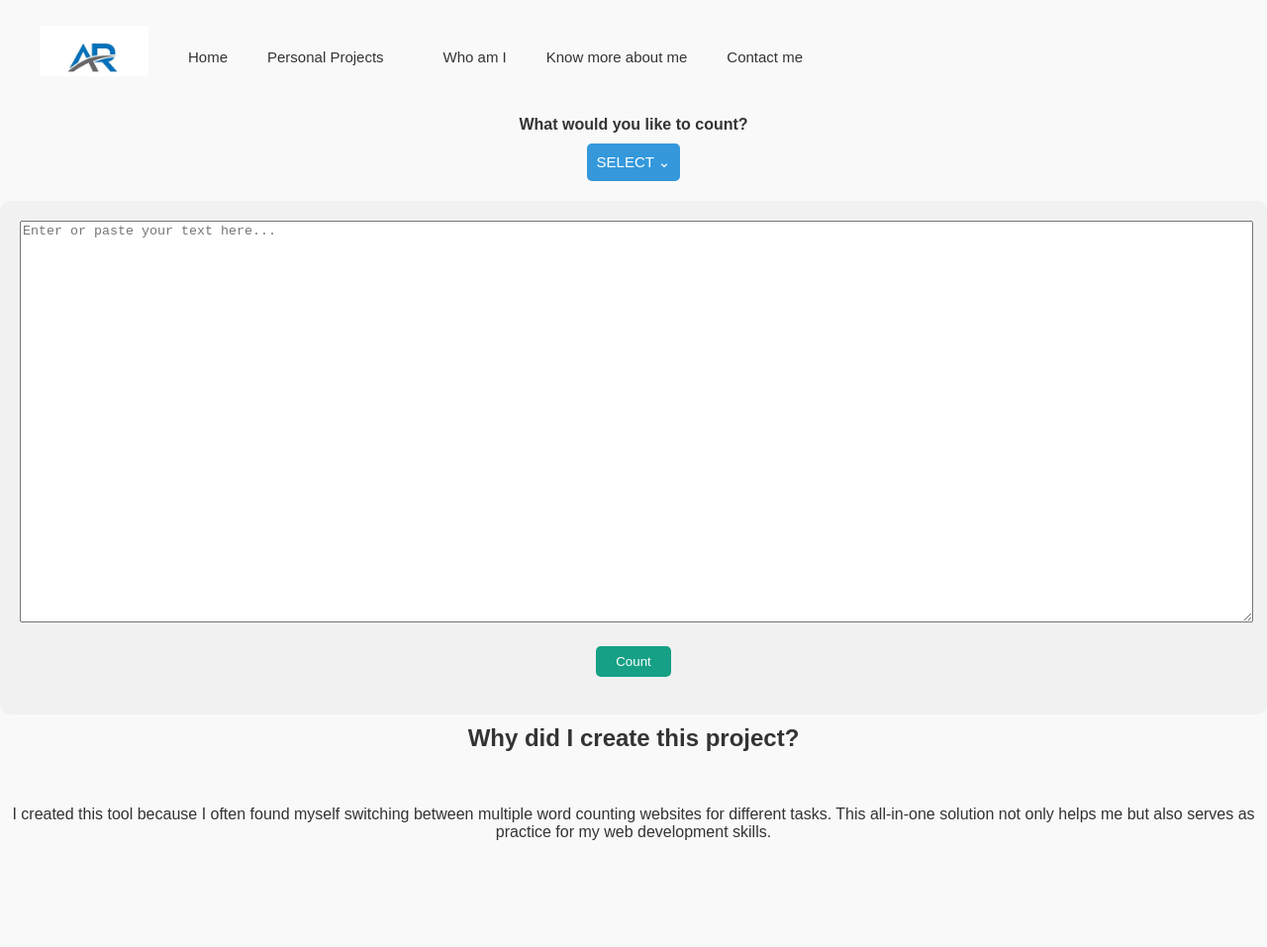
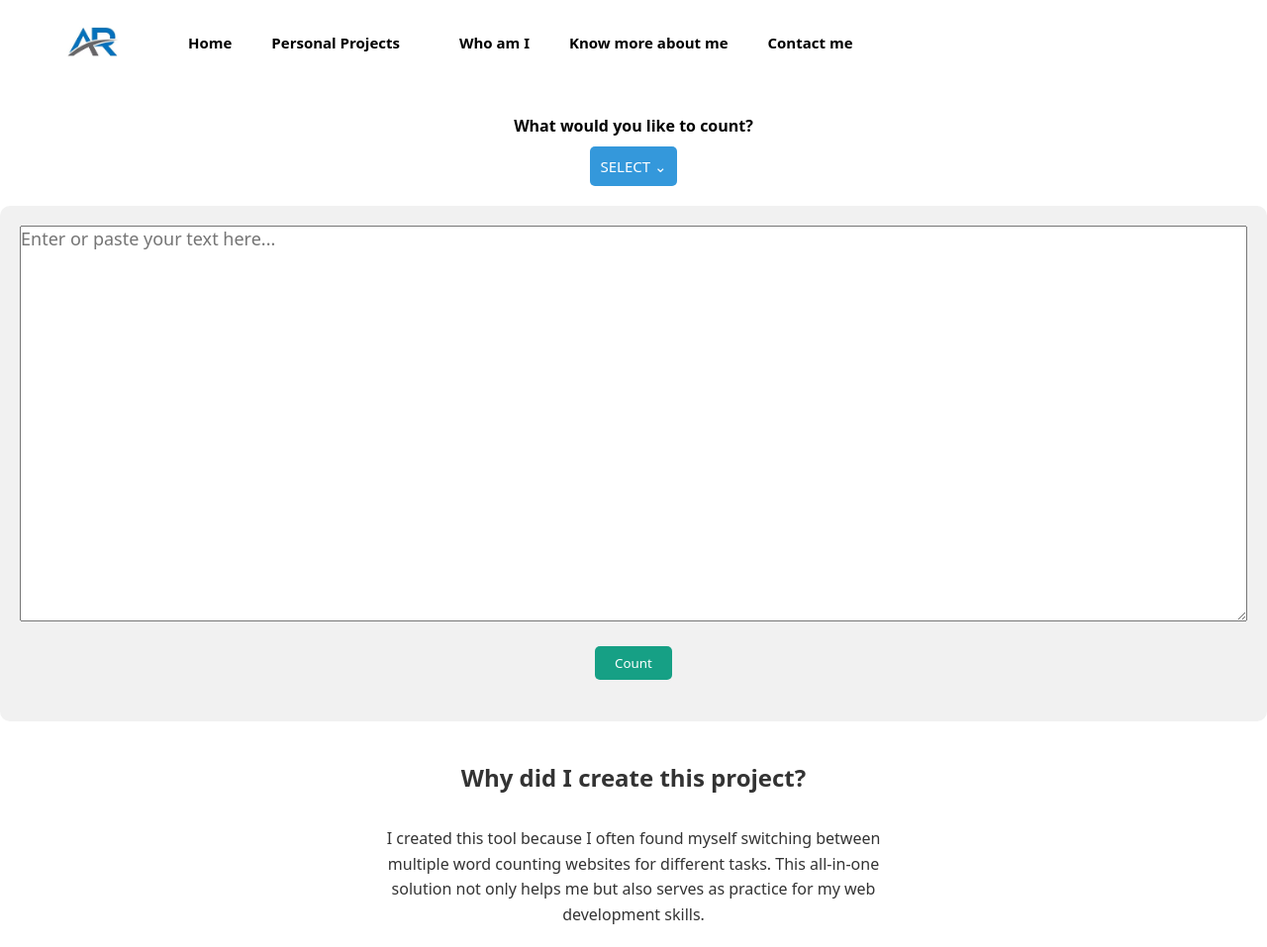
Before and after one commit to AnupRijal/Counter_process, a plain HTML site: page index.html in a window 1280 px wide. Shown: the whole page at 99% size. Before the commit the page ends 866 px from the top, so only its background shows below. Drawn offline with Linux system fonts and the light colour scheme.

Commit message:
Update styles.css

```diff
--- a/styles.css
+++ b/styles.css
@@ -1,12 +1,28 @@
-/* General styles */
-body {
+/* Reset default margin and padding */
+* {
   margin: 0;
-  font-family: Arial, sans-serif;
-  background-color: #f9f9f9;
+  padding: 0;
+  box-sizing: border-box;
+  font-family: 'Noto Sans', sans-serif;
+}
+
+header {
+  background-color: #fff;
   color: #333;
 }
 
-/* Navigation Bar Styles */
+header .ribbon ul li a {
+  color: black;
+  text-decoration: none;
+  font-weight: bold;
+
+}
+
+header .ribbon ul li a:hover {
+  color: white;
+  background-color: #16a085;
+}
+
 .ribbon ul {
   display: flex;
   justify-content: left;
@@ -42,7 +58,20 @@ a {
 a:hover {
   background-color: #16a085;
   color: white;
+  z-index: 1;
   transition: 1s;
+}
+
+/* Count Options */
+.count-options {
+  text-align: center;
+  margin-bottom: 20px;
+  margin-top: 30px;
+}
+
+.count-options p {
+  margin-bottom: 10px;
+  font-weight: bold;
 }
 
 /* Dropdown Button */
@@ -91,17 +120,6 @@ a:hover {
   background-color: #2980b9;
 }
 
-/* Count Options */
-.count-options {
-  text-align: center;
-  margin-bottom: 20px;
-}
-
-.count-options p {
-  margin-bottom: 10px;
-  font-weight: bold;
-}
-
 /* Text Box for Counting */
 .text-box {
   background-color: #f1f1f1;
@@ -117,6 +135,7 @@ a:hover {
   height: 400px;
   margin-bottom: 20px;
   resize: vertical;
+  font-size: 18px;
 }
 
 /* Button Styles */
@@ -159,3 +178,21 @@ button:hover {
     transform: translateY(0);
   }
 }
+
+.reason-text {
+  font-family: Arial, sans-serif;
+  color: #333; /* Change color if needed */
+  max-width: 600px; /* Adjust the maximum width as desired */
+  margin: 0 auto; /* Center the content horizontally */
+  padding: 20px;
+}
+
+.reason-text h2 {
+  font-size: 24px;
+  margin-bottom: 15px;
+}
+
+.reason-text #reason {
+  font-size: 16px;
+  line-height: 1.6;
+}
```
